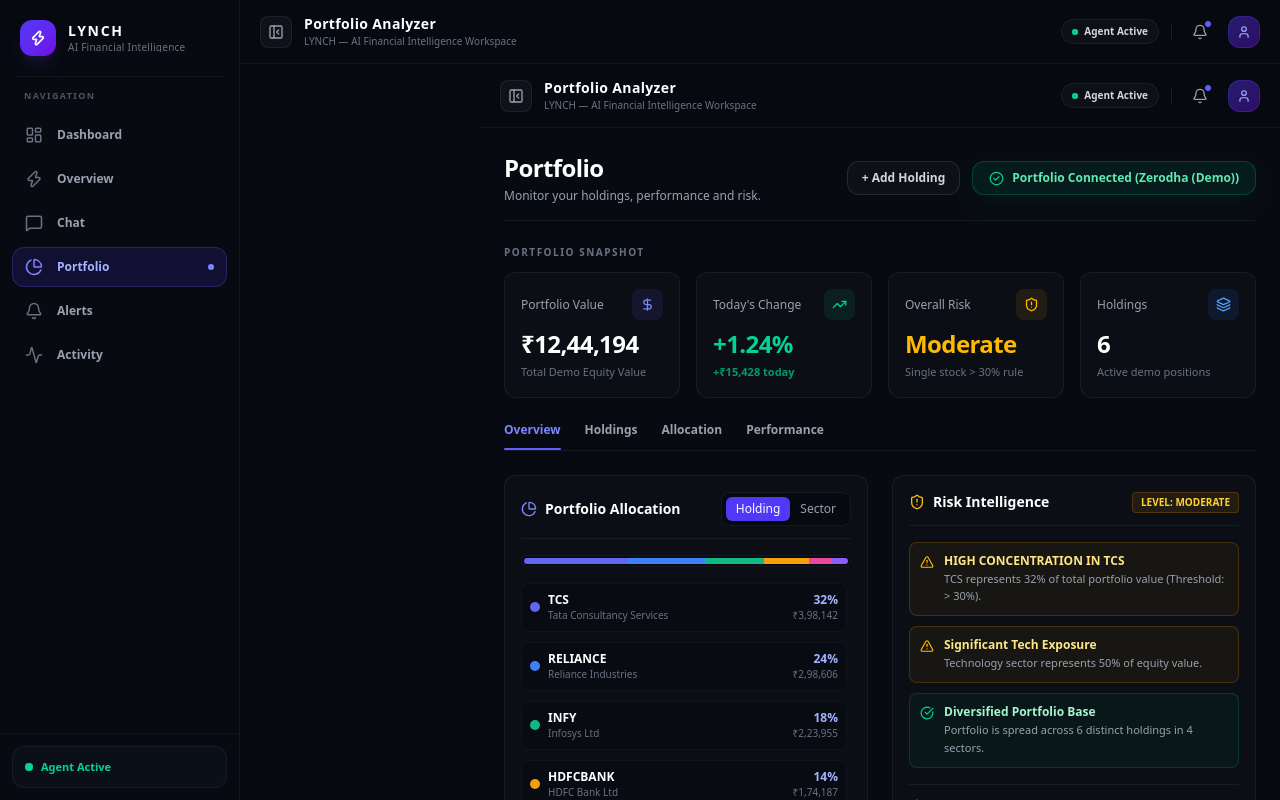
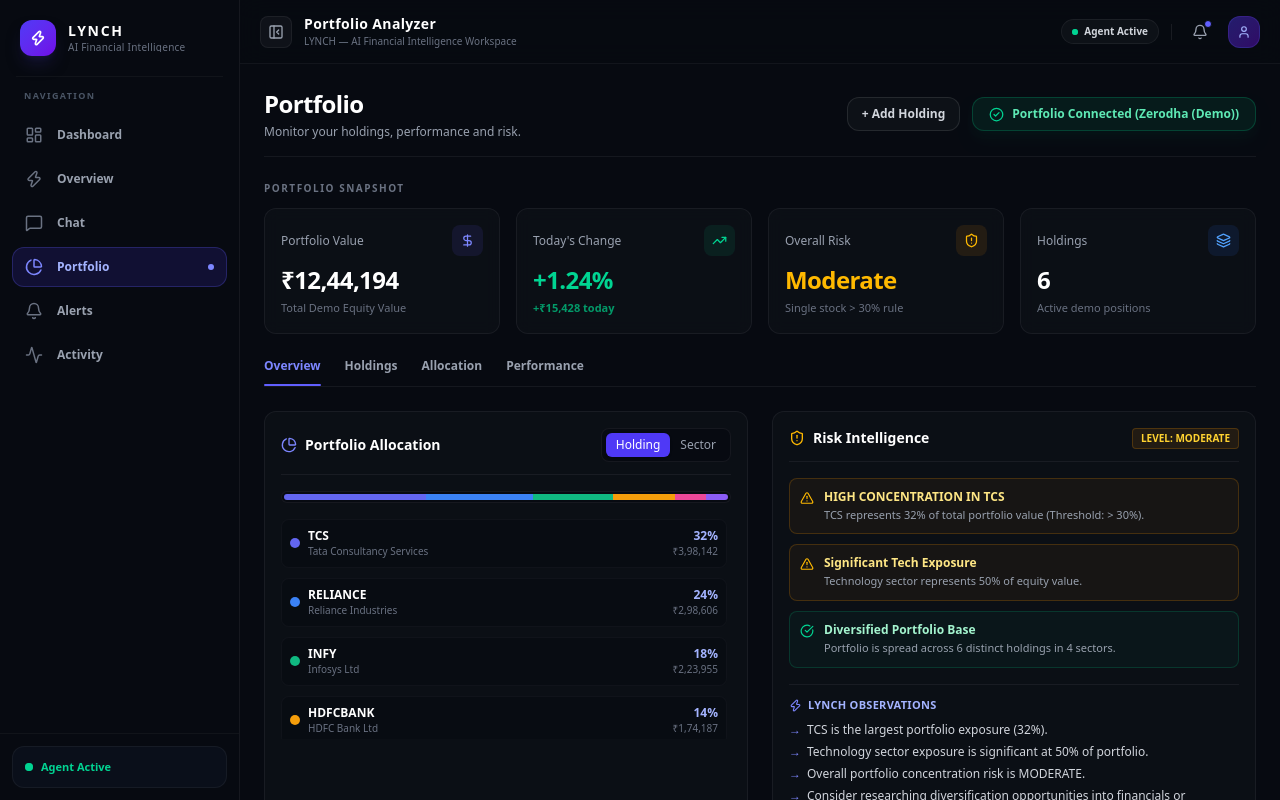
Before and after one commit to neelashish/Lynch-latentstack, a Next.js app: page /portfolio in a window 1280 px wide. Built offline with nearby package versions, Linux system fonts and the light colour scheme.

Commit message:
portfolio error fix

```diff
--- a/app/portfolio/page.tsx
+++ b/app/portfolio/page.tsx
@@ -9,8 +9,6 @@
 // ─────────────────────────────────────────────────────────────────────────────
 
 import React, { useState, useEffect } from "react";
-import Header from "@/ui/navigation/Header";
-import Sidebar from "@/ui/navigation/Sidebar";
 import PortfolioHeader from "./components/PortfolioHeader";
 import PortfolioSummary from "./components/PortfolioSummary";
 import Allocation from "./components/Allocation";
@@ -84,15 +82,7 @@
   };
 
   return (
-    <div className="min-h-screen bg-[#070a11] text-gray-100 flex">
-      {/* Sidebar Navigation */}
-      <Sidebar activeItem="portfolio" />
-
-      {/* Main Container */}
-      <div className="flex-1 lg:pl-60 flex flex-col min-w-0">
-        <Header title="Portfolio Analyzer" />
-
-        <main className="p-4 sm:p-6 space-y-6 max-w-7xl mx-auto w-full">
+    <div className="p-4 sm:p-6 space-y-6 max-w-7xl mx-auto w-full">
       {/* Header Bar */}
       <PortfolioHeader
         isConnected={isConnected}
@@ -165,8 +155,6 @@
       )}
 
       {activeTab === "performance" && <PerformanceChart />}
-        </main>
-      </div>
 
       {/* Connect Portfolio Modal */}
       <PortfolioConnector
```
Lines whose indentation alone changed are shown as unchanged.
